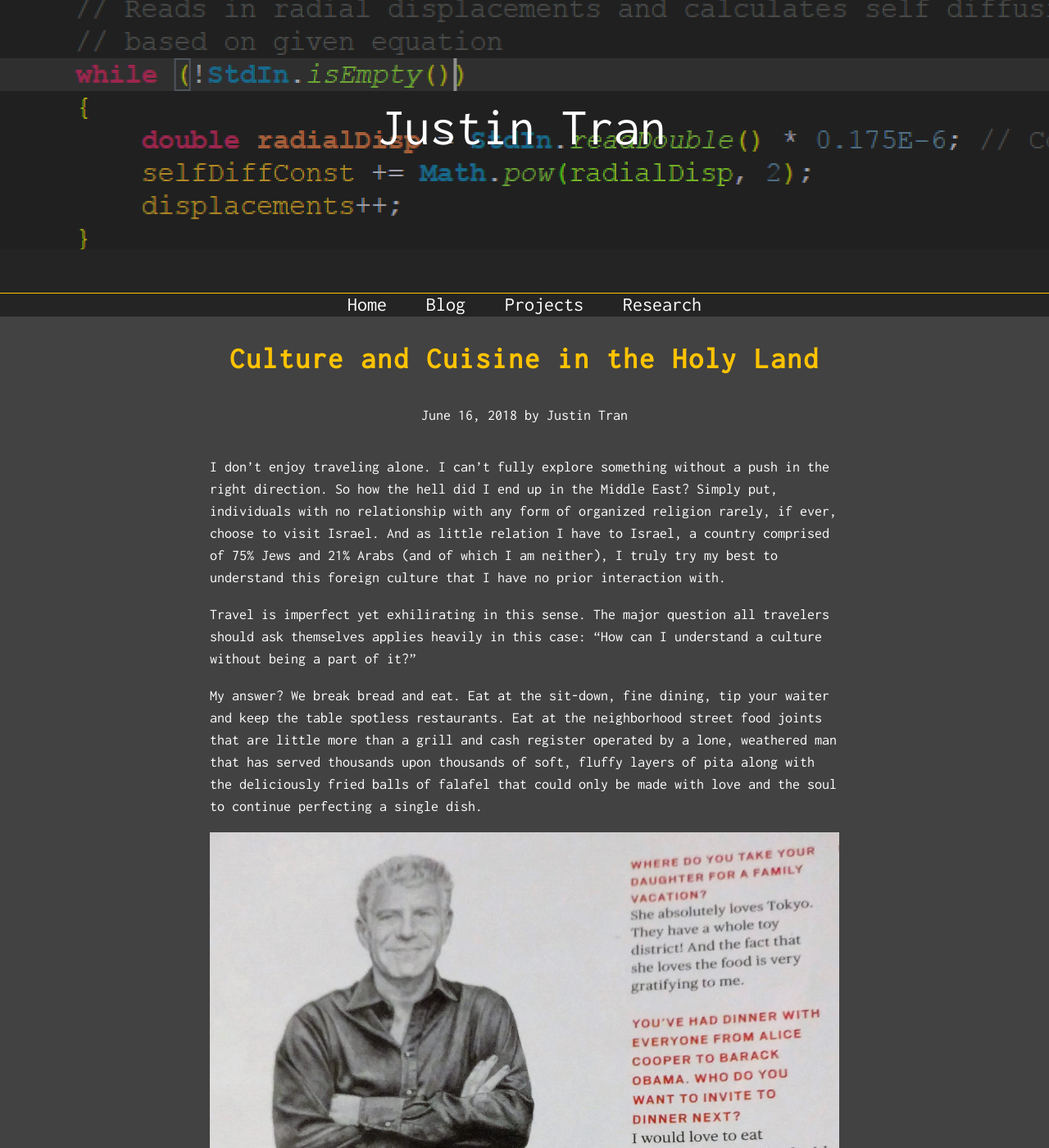
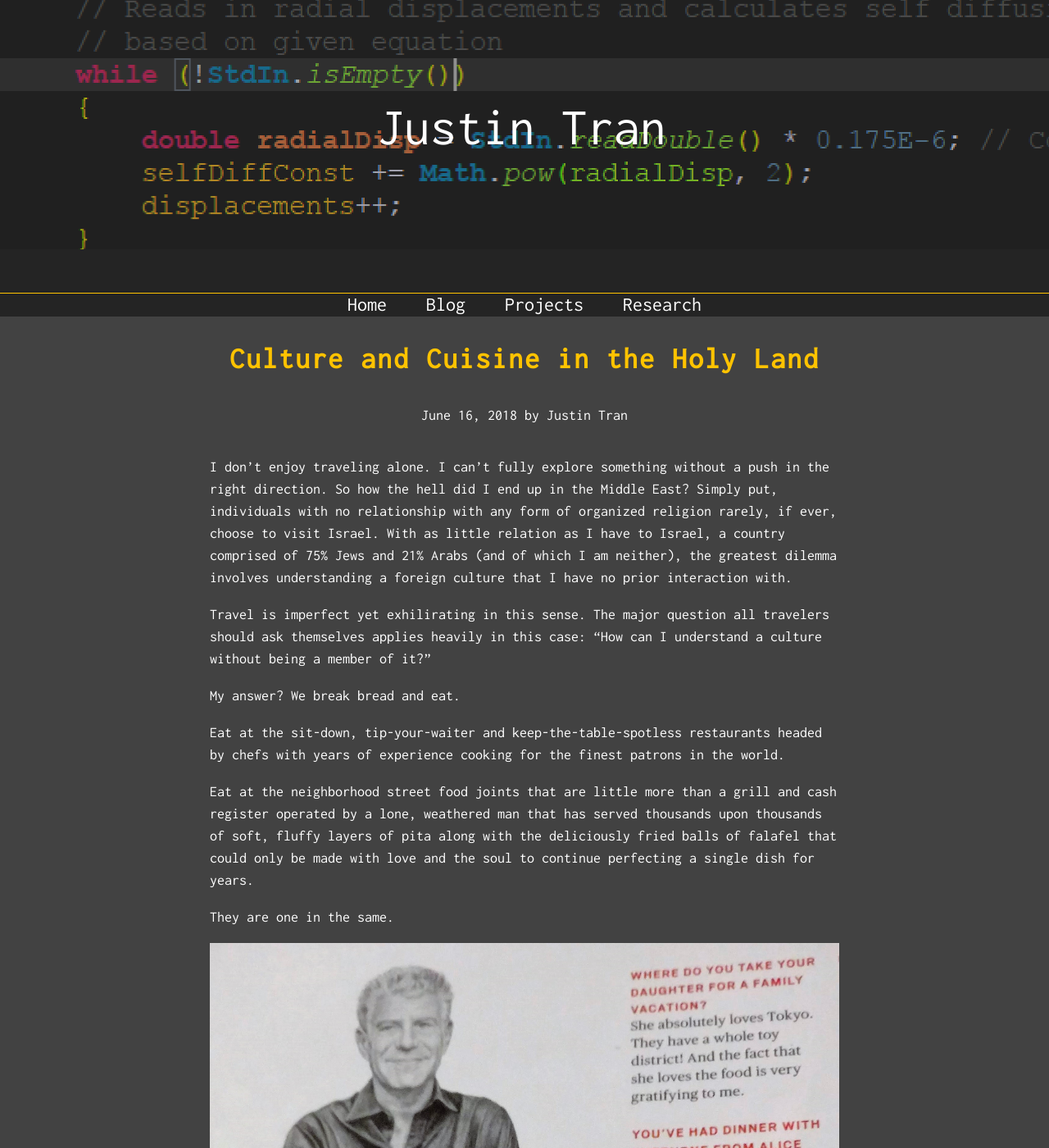
Before and after one commit to justintranjt/justintranjt.github.io, a Jekyll site: the page built from _posts/2018-06-16-culture-and-cuisine-in-the-holy-land.md, in a window 1280 px wide and 1400 px high. Shown: the whole window at 82% size. Built offline with Jekyll 4.4.1, drawn with Linux system fonts in a browser that asks for light colours.

Commit message:
Update 2018-06-16-culture-and-cuisine-in-the-holy-land.md

```diff
--- a/_posts/2018-06-16-culture-and-cuisine-in-the-holy-land.md
+++ b/_posts/2018-06-16-culture-and-cuisine-in-the-holy-land.md
@@ -5,10 +5,16 @@ date: 2018-06-16
 description: I have no association with the Middle East. So what the hell am I doing here?
 image: /blog/pita.png
 ---
-I don't enjoy traveling alone. I can't fully explore something without a push in the right direction. So how the hell did I end up in the Middle East? Simply put, individuals with no relationship with any form of organized religion rarely, if ever, choose to visit Israel. And as little relation I have to Israel, a country comprised of 75% Jews and 21% Arabs (and of which I am neither), I truly try my best to understand this foreign culture that I have no prior interaction with.
+I don't enjoy traveling alone. I can't fully explore something without a push in the right direction. So how the hell did I end up in the Middle East? Simply put, individuals with no relationship with any form of organized religion rarely, if ever, choose to visit Israel. With as little relation as I have to Israel, a country comprised of 75% Jews and 21% Arabs (and of which I am neither), the greatest dilemma involves understanding a foreign culture that I have no prior interaction with.
 
-Travel is imperfect yet exhilirating in this sense. The major question all travelers should ask themselves applies heavily in this case: "How can I understand a culture without being a part of it?"
+Travel is imperfect yet exhilirating in this sense. The major question all travelers should ask themselves applies heavily in this case: "How can I understand a culture without being a member of it?"
 
-My answer? We break bread and eat. Eat at the sit-down, fine dining, tip your waiter and keep the table spotless restaurants. Eat at the neighborhood street food joints that are little more than a grill and cash register operated by a lone, weathered man that has served thousands upon thousands of soft, fluffy layers of pita along with the deliciously fried balls of falafel that could only be made with love and the soul to continue perfecting a single dish.
+My answer? We break bread and eat.
+
+Eat at the sit-down, tip-your-waiter and keep-the-table-spotless restaurants headed by chefs with years of experience cooking for the finest patrons in the world.
+
+Eat at the neighborhood street food joints that are little more than a grill and cash register operated by a lone, weathered man that has served thousands upon thousands of soft, fluffy layers of pita along with the deliciously fried balls of falafel that could only be made with love and the soul to continue perfecting a single dish for years.
+
+They are one in the same.
 
 ![Thank you, Mr. Bourdain. You may be gone but you're still *alive*.]( /blog/anthony.png )
```
